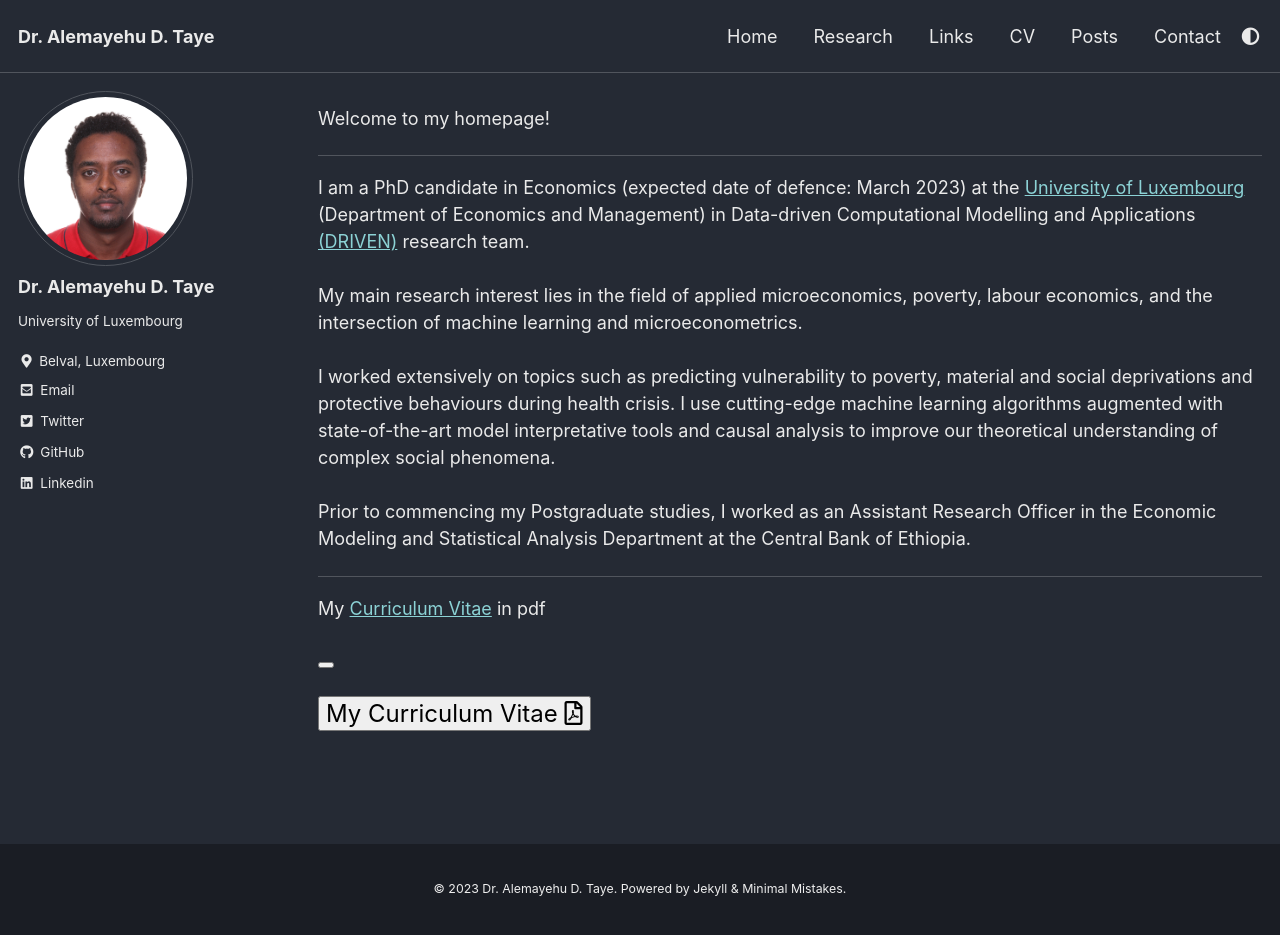
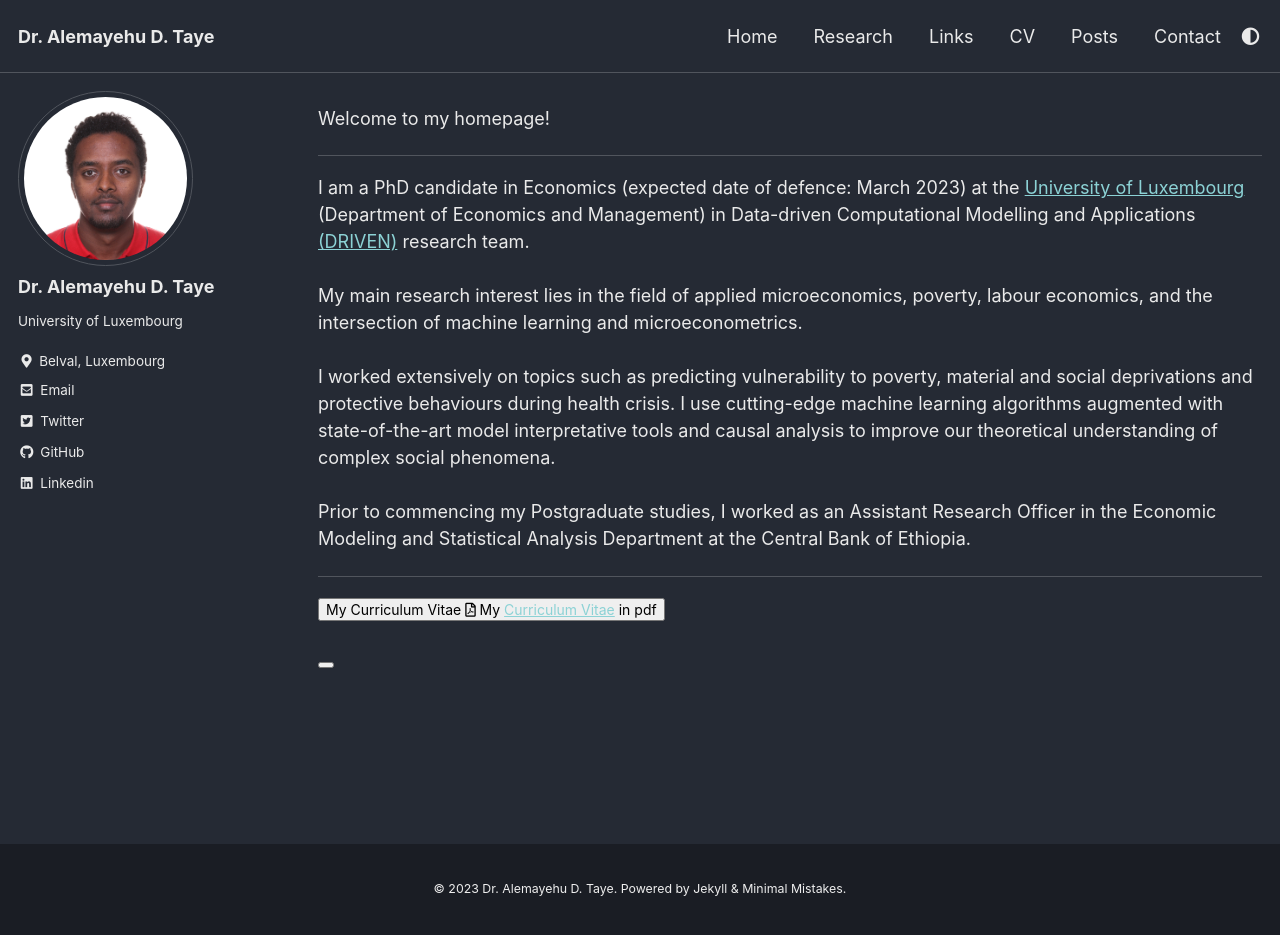
Before and after one commit to AlexTaye/AlexTAYE, a Jekyll site: the page built from _pages/index.md, in a window 1280 px wide and 935 px high. Built offline with Jekyll 4.4.1, drawn with Linux system fonts in a browser that asks for light colours; cached includes are drawn as plain includes; the list of posts is cut into pages by our own code.

Commit message:
Update index.md

```diff
--- a/_pages/index.md
+++ b/_pages/index.md
@@ -25,11 +25,14 @@ Prior to commencing my Postgraduate studies, I worked as an Assistant Research O
 
  ****
 
+<button style='font-size:14px'>My Curriculum Vitae <i class='far fa-file-pdf'></i>
 My [Curriculum Vitae](/_pages/Taye_cv.pdf) in pdf
 
-<button style='font-size:24px'>
 
-<button onclick="/_pages/Taye_cv.pdf" style='font-size:24px'> My Curriculum Vitae <i class='far fa-file-pdf'></i>
+
+<button onclick="/_pages/Taye_cv.pdf" style='font-size:14px'>
+
+
 
 
 <!--
```
